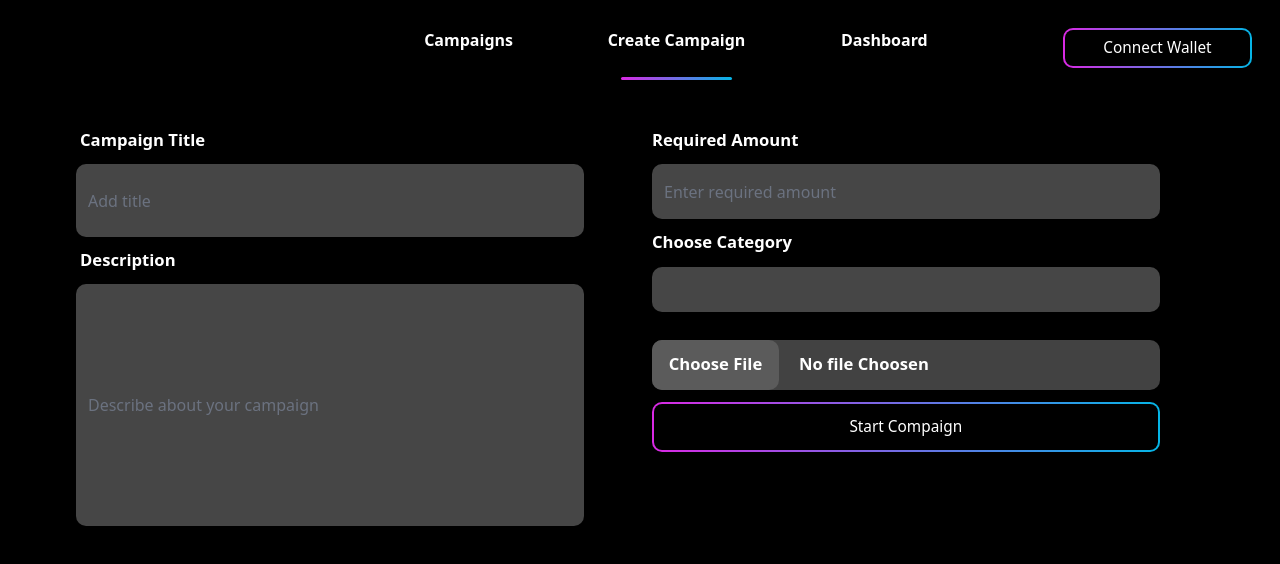
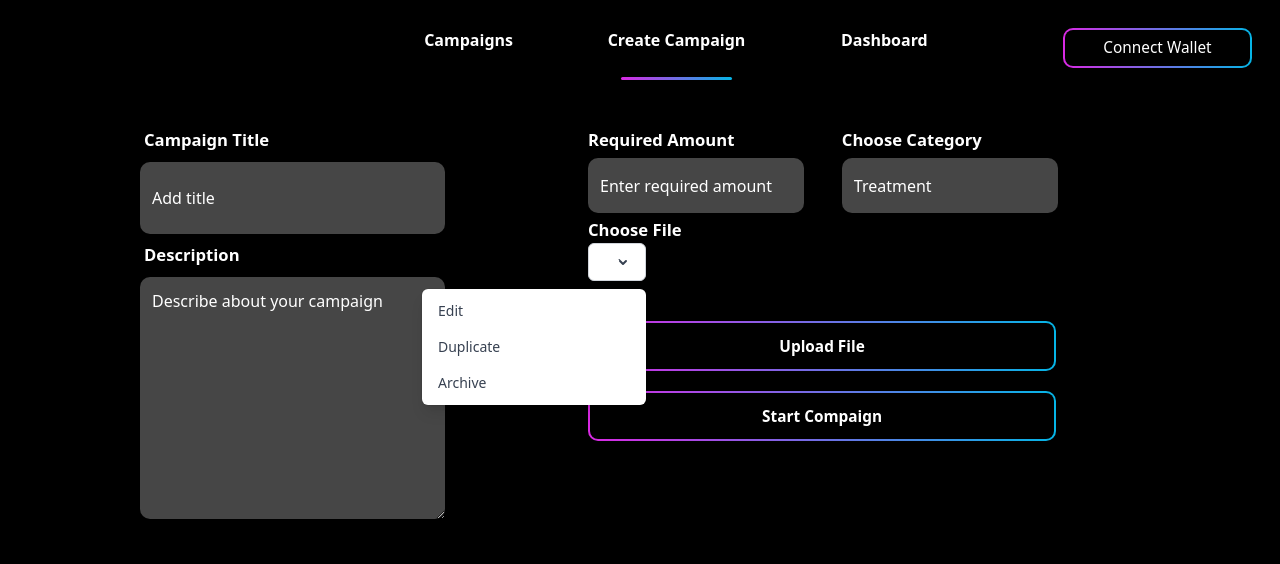
Before and after one commit to PranavPadmanabhan/FundRaiser, a Next.js app: page /campaigns in a window 1280 px wide. Both pictures are taken after a click on the element "Create Campaign". Shown: the top 564 px of the page. Built offline with nearby package versions, Linux system fonts and the light colour scheme.

Commit message:
ui edited

```diff
--- a/components/CreateCampaign.jsx
+++ b/components/CreateCampaign.jsx
@@ -1,42 +1,112 @@
-import React from 'react'
-import GradientButton from './GradientButton'
+import React from "react";
+import GradientButton from "./GradientButton";
+import { IoIosArrowDown } from "react-icons/io";
 
 const CreateCampaign = () => {
+  // const button = document.getElementById("options-menu");
+  // const menu = document.querySelector(".origin-top-right");
+
+
+  // button.addEventListener("click", () => {
+  //   if (menu.style.display === "none") {
+  //     menu.style.display = "block";
+  //     button.setAttribute("aria-expanded", "true");
+  //   } else {
+  //     menu.style.display = "none";
+  //     button.setAttribute("aria-expanded", "false");
+  //   }
+  // });
+
+
   return (
-    <div className='w-[100%] h-[100%] flex flex-col sm:flex-row lg:flex-row items-center lg:items-start justify-center bg-black pt-0 sm:pt-0 lg:pt-0'>
-        <div className="flex flex-col items-start justify-start w-[90%] lg:w-[45%] h-auto lg:h-[90%] pt-[2%] sm:pt-0 lg:pt-0 pl-3">
-          <span className="text-white font-bold text-[4vw] sm:text-[2vw] lg:text-[1.3vw] ml-1">Campaign Title</span>
-          <input placeholder='Add title' type="text" className="w-[90%] h-[15%] lg:h-[12%] min-h-[45px] bg-[#464646] rounded-[10px] my-[2%] px-3 placeholder:text-gray-500 focus:outline-none" />
-          <span className="text-white font-bold text-[4vw] sm:text-[2vw] lg:text-[1.3vw] ml-1">Description</span>
-          <input multiple={true} placeholder='Describe about your campaign' type="text" className="w-[90%] h-[40%] min-h-[60px] bg-[#464646] rounded-[10px] my-[2%] px-3 placeholder:text-gray-500 focus:outline-none" />
+    <div className="w-[100%] h-[100%] flex flex-col sm:flex-row lg:flex-row items-center lg:items-start justify-center bg-black pt-0 sm:pt-0 lg:pt-0">
+      <div className="flex flex-col items-start justify-start w-[90%] lg:w-[35%] h-auto lg:h-[90%] pt-[2%] sm:pt-0 lg:pt-0 pl-3 ">
+        <span className="text-white font-bold text-[4vw] sm:text-[2vw] lg:text-[1.3vw] ml-1">
+          Campaign Title
+        </span>
+        <input
+          placeholder="Add title"
+          type="text"
+          className="w-[70%] h-[15%] lg:h-[12%] min-h-[45px] bg-[#464646] rounded-[10px] my-[2%] px-3 placeholder:text-[#FFFFFF] focus:outline-none"
+        />
+        <span className="text-white font-bold text-[4vw] sm:text-[2vw] lg:text-[1.3vw] ml-1">
+          Description
+        </span>
+        <textarea
+          multiple={true}
+          placeholder="Describe about your campaign"
+          type="text"
+          className="w-[70%] h-[40%] min-h-[60px] bg-[#464646] rounded-[10px] my-[2%] p-3 placeholder:text-[#FFFFFF] focus:outline-none"
+        />
       </div>
-        <div className="flex flex-col items-start justify-start w-[90%] lg:w-[45%] h-auto lg:h-[90%] pl-3">
-            <div className="flex flex-col items-center justify-start w-[100%] h-auto ">
-                <div className="flex flex-col items-start justify-center w-[100%]">
-                    <span className="text-white font-bold text-[4vw] sm:text-[2vw] lg:text-[1.3vw]">Required Amount</span>
-                    <input placeholder='Enter required amount' type="text" className="w-[90%] h-[15%] lg:h-[12%] min-h-[45px] lg:min-h-[55px] bg-[#464646] rounded-[10px] my-[2%] px-3 placeholder:text-gray-500 focus:outline-none" />
+      <div className="flex flex-col items-start justify-start w-[90%] lg:w-[45%] h-auto lg:h-[90%] pl-3 ">
+        <div className="flex flex-row items-center justify-start w-[90%] h-auto ">
+          <div className="flex flex-col items-start justify-center w-[100%] ">
+            <span className="text-white font-bold text-[4vw] sm:text-[2vw] lg:text-[1.3vw]">
+              Required Amount
+            </span>
+            <input
+              placeholder="Enter required amount"
+              type="text"
+              className="w-[85%] h-[15%] lg:h-[12%] min-h-[45px] lg:min-h-[55px] bg-[#464646] rounded-[10px] my-[2%] px-3 placeholder:text-[#FFFFFF] focus:outline-none"
+            />
           </div>
           <div className="flex flex-col items-start justify-center w-[100%]">
-                    <span className="text-white font-bold text-[4vw] sm:text-[2vw] lg:text-[1.3vw]">Choose Category</span>
-                    <input type="text" className="w-[90%] h-[15%] lg:h-[12%] min-h-[45px] bg-[#464646] rounded-[10px] my-[2%] px-3 placeholder:text-gray-500 focus:outline-none" />
+            <span className="text-white font-bold text-[4vw] sm:text-[2vw] lg:text-[1.3vw]">
+              Choose Category
+            </span>
+            <input
+              placeholder="Treatment"
+              type="text"
+              className="w-[85%] h-[15%] lg:h-[12%] min-h-[45px]  lg:min-h-[55px] bg-[#464646] rounded-[10px] my-[2%] px-3 placeholder:text-[#FFFFFF] focus:outline-none"
+            />
+          </div>
         </div>
 
+        <span className="text-white text-[1.3vw] font-bold">Choose File</span>
+        {/*<div
+          class="w-[83%] h-[13%] flex flex-row items-center rounded-[10px] justify-between  px-4 py-2 text-white bg-[#464646]  cursor-pointer hover:bg-blue-600"
+        >
+          <span>-Select a file-</span>
+       <select   className="w-full h-full " />
+          <IoIosArrowDown size={22} />
+
+  </div>*/}
+
+  <div class="relative inline-block text-left">
+  <button class="inline-flex justify-center items-center w-full rounded-md border border-gray-300 shadow-sm px-4 py-2 bg-white text-sm font-medium text-gray-700 hover:bg-gray-50 focus:outline-none focus:ring-2 focus:ring-offset-2 focus:ring-indigo-500" type="button" id="options-menu" aria-expanded="true" aria-haspopup="true">
+
+    <svg class="-mr-1 ml-2 h-5 w-5" xmlns="http://www.w3.org/2000/svg" viewBox="0 0 20 20" fill="currentColor" aria-hidden="true">
+      <path fill-rule="evenodd" d="M5.293 7.293a1 1 0 011.414 0L10 10.586l2.293-2.293a1 1 0 011.414 1.414l-3 3a1 1 0 01-1.414 0l-3-3a1 1 0 010-1.414z" clip-rule="evenodd" />
+    </svg>
+  </button>
+  <div class="origin-top-right absolute right-0 mt-2 w-56 rounded-md shadow-lg bg-white ring-1 ring-black ring-opacity-5" role="menu" aria-orientation="vertical" aria-labelledby="options-menu">
+    <div class="py-1" role="none">
+      <a href="#" class="block px-4 py-2 text-sm text-gray-700 hover:bg-gray-100 hover:text-gray-900" role="menuitem">Edit</a>
+      <a href="#" class="block px-4 py-2 text-sm text-gray-700 hover:bg-gray-100 hover:text-gray-900" role="menuitem">Duplicate</a>
+      <a href="#" class="block px-4 py-2 text-sm text-gray-700 hover:bg-gray-100 hover:text-gray-900" role="menuitem">Archive</a>
     </div>
-            <div className="relative w-[90%] flex items-center justify-start bg-[#424242] rounded-[10px] mt-[3%]">
-                    <input type="file" name="" className='absolute z-1 opacity-0' />
-                    <div className="flex items-center justify-center w-[35%] lg:w-[25%] min-h-[50px] bg-[#5B5B5B] rounded-[10px] mr-5">
-                      <span className="text-white font-bold text-[4vw] sm:text-[2vw] lg:text-[1.3vw] ">Choose File</span>
   </div>
-                    <span className="text-[#FFFFFF] font-bold text-[4vw] sm:text-[2vw] lg:text-[1.3vw] ">No file Choosen</span>
 </div>
+
+
         <GradientButton
-              title={'Start Compaign'}
-              className={' w-[90%] sm:w-[90%] lg:w-[90%] sm:h-[15%] lg:h-[5%] min-h-[45px] sm:min-h-[45px] lg:min-h-[50px] bg-gradient-to-r from-[#DA29E4] to-[#05B5E6] mt-3'}
+          title={"Upload File"}
+          className={
+            " w-[83%] sm:w-[90%] lg:w-[83%] sm:h-[15%] lg:h-[5%] min-h-[45px] sm:min-h-[45px] lg:min-h-[50px] font-semibold bg-gradient-to-r from-[#DA29E4] to-[#05B5E6] mt-10"
+          }
+          onClick={null}
+        />
+        <GradientButton
+          title={"Start Compaign"}
+          className={
+            " w-[83%] sm:w-[90%] lg:w-[83%] sm:h-[15%] lg:h-[5%] min-h-[45px] sm:min-h-[45px] lg:min-h-[50px] font-semibold bg-gradient-to-r from-[#DA29E4] to-[#05B5E6] mt-5"
+          }
           onClick={null}
         />
       </div>
     </div>
-  )
-}
+  );
+};
 
-export default CreateCampaign
+export default CreateCampaign;
--- a/package.json
+++ b/package.json
@@ -9,9 +9,13 @@
     "lint": "next lint"
   },
   "dependencies": {
+    "@emotion/react": "^11.10.6",
+    "@emotion/styled": "^11.10.6",
+    "@mui/material": "^5.11.11",
     "next": "12.2.5",
     "react": "18.2.0",
     "react-dom": "18.2.0",
+    "react-icons": "^4.8.0",
     "tailwind-scrollbar-hide": "^1.1.7"
   },
   "devDependencies": {
```
Also changed, not shown: 2 other files (tests, documents, lock files or other folders). Lines whose indentation alone changed are shown as unchanged.
